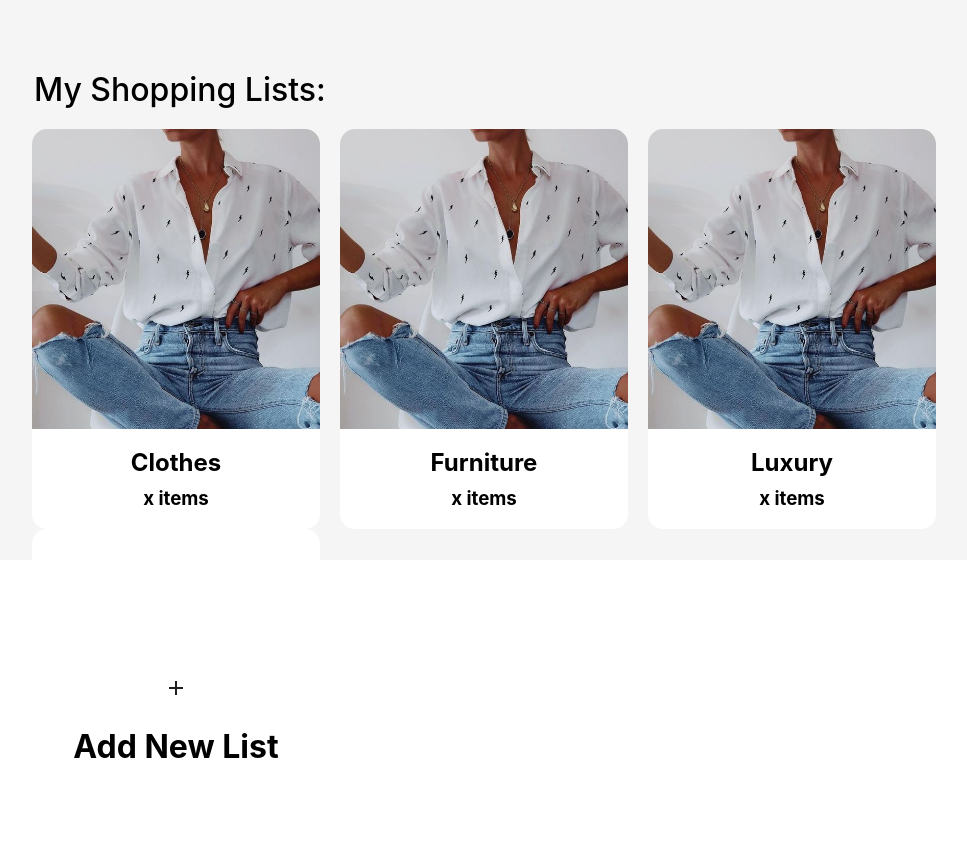
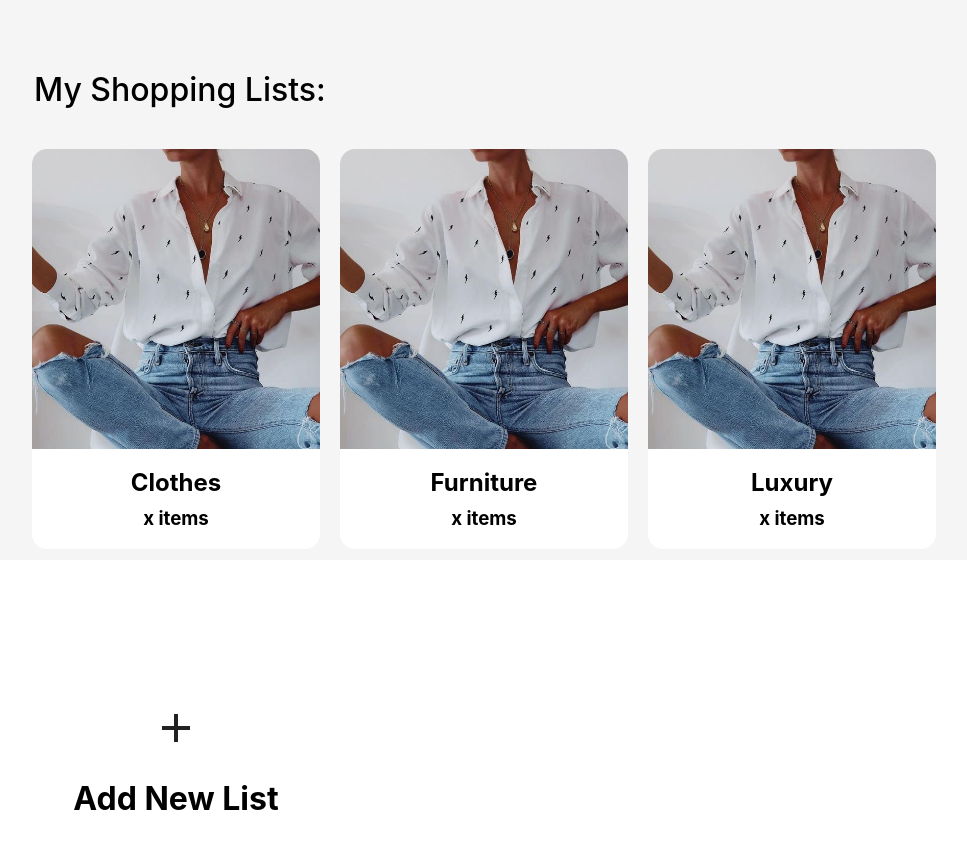
Before and after one commit to hatchways/team-cappuccino, a React (Create React App) app in the folder client/: page /profile in a window 1280 px wide. Shown: the part 240-1088 px from the top of the page, without its empty margins (94-1061 px from the left). Built offline with nearby package versions, Linux system fonts and the light colour scheme.

Commit message:
Adds some style updates and removes unused packages

```diff
--- a/client/src/pages/Profile.js
+++ b/client/src/pages/Profile.js
@@ -1,4 +1,4 @@
-import React, { Component, useState } from "react";
+import React, { useState } from "react";
 
 import {
   AppBar,
@@ -7,14 +7,11 @@ import {
   Grid,
   Badge,
   Paper,
-  TextField,
   InputBase,
   FormControl,
   NativeSelect,
-  InputLabel,
   GridList,
-  GridListTile,
-  ListSubheader
+  GridListTile
 } from "@material-ui/core";
 import AccountCircle from "@material-ui/icons/AccountCircle";
 import Add from "@material-ui/icons/Add";
@@ -141,7 +138,8 @@ const profilePageStyles = makeStyles(theme => ({
   listTile: {
     backgroundColor: "white",
     marginRight: "20px",
-    borderRadius: "15px"
+    borderRadius: "15px",
+    marginTop: "20px"
   }
 }));
 
@@ -153,7 +151,6 @@ const StyledBadge = withStyles(theme => ({
   }
 }))(Badge);
 
-// class ProfilePage extends Component {
 function ProfilePage() {
   const [list, setList] = useState("");
 
@@ -185,7 +182,7 @@ function ProfilePage() {
             edge="start"
           >
             <Grid item>
-              <img src={AppIcon} className={classes.logo} />
+              <img src={AppIcon} alt="logo" className={classes.logo} />
             </Grid>
             <Grid item className={classes.dealsMateGrid}>
               <h1 className={classes.dealsMateName}>DEALS MATE</h1>
@@ -251,12 +248,12 @@ function ProfilePage() {
           </Paper>
         </Grid>
       </Grid>
+
       <div className={classes.shoppingListsContainer}>
         <h1 className={classes.shoppingListText}>My Shopping Lists:</h1>
         <GridList cellHeight={400}>
           {listNames.map(list => (
             <GridListTile
-              //   cols={1}
               style={{ padding: "0px", width: "288px", height: "400px" }}
               className={classes.listTile}
             >
@@ -268,7 +265,7 @@ function ProfilePage() {
                     borderRadius: "15px 15px 0px 0px"
                   }}
                 >
-                  <img src={listImage} width="100%" />
+                  <img src={listImage} alt="list" width="100%" />
                 </div>
                 <h2
                   style={{
@@ -288,13 +285,15 @@ function ProfilePage() {
             style={{
               padding: "0px",
               width: "288px",
-              height: "400px"
+              height: "400px",
+              marginTop: "20px"
             }}
           >
             <Grid
               container
               direction="column"
               justify="center"
+              alignItems="center"
               style={{
                 backgroundColor: "white",
                 width: "100%",
@@ -302,8 +301,8 @@ function ProfilePage() {
                 borderRadius: "15px 15px 15px 15px"
               }}
             >
-              <Button>
-                <Add />
+              <Button style={{ width: "30px" }}>
+                <Add style={{ width: "2em", height: "2em" }} />
               </Button>
               <h1 style={{ textAlign: "center" }}>Add New List</h1>
             </Grid>
```
